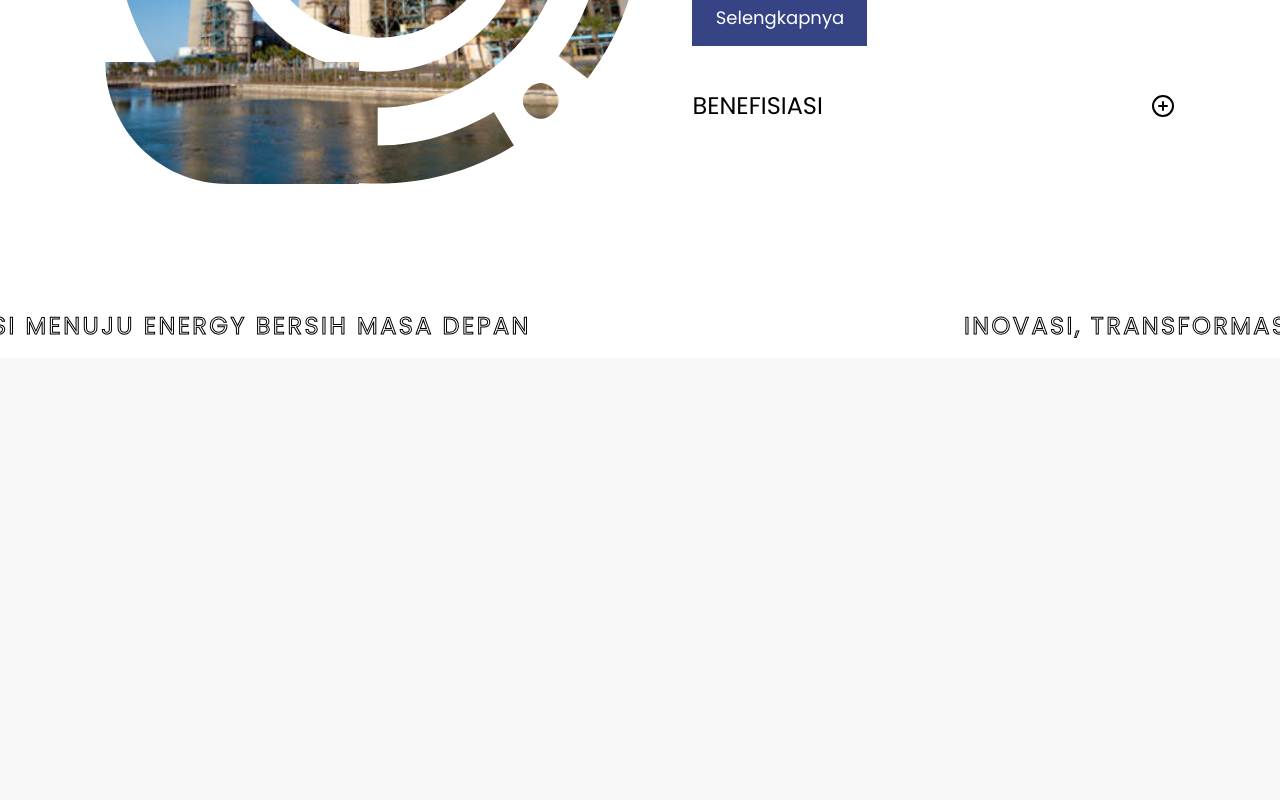
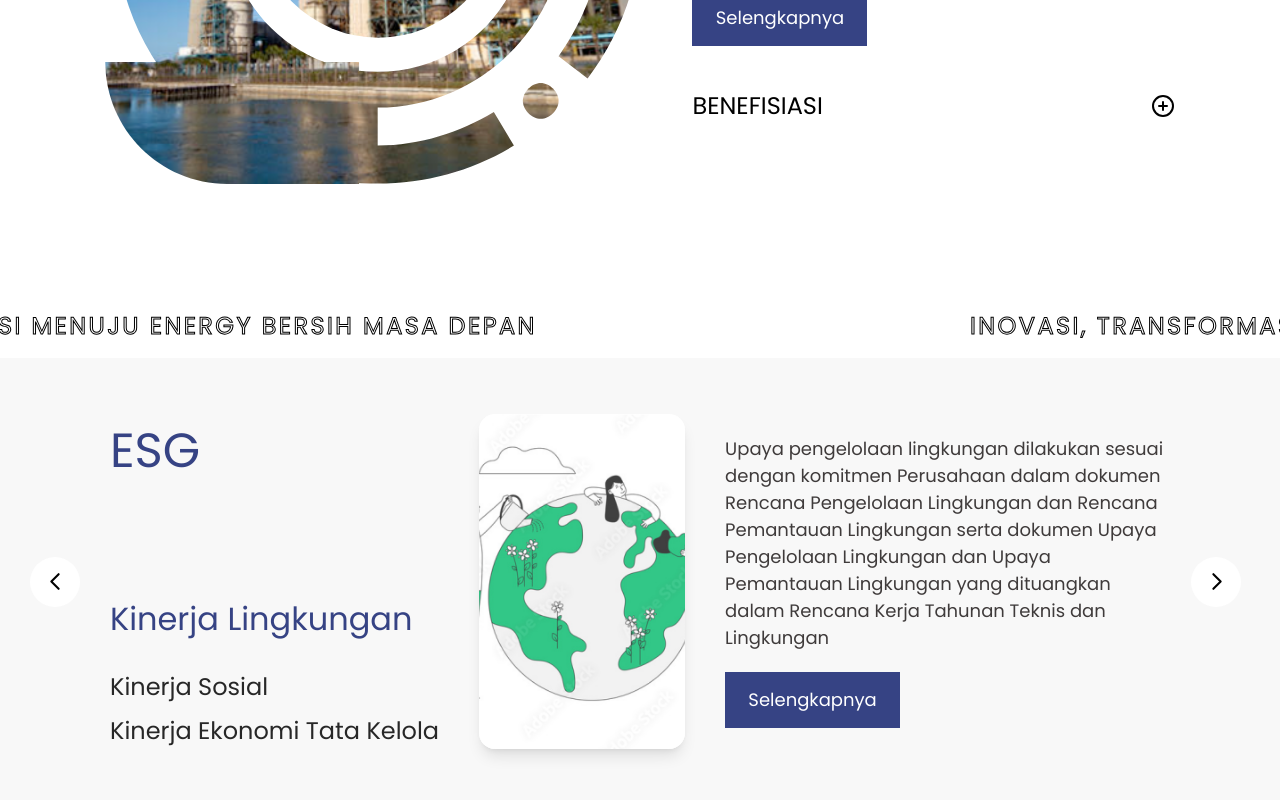
Before and after one commit to gusmanwijaya/bukit-asam-app, a Next.js app: page / in a window 1280 px wide. Shown: the part 2800-3600 px from the top of the page. Built offline with nearby package versions, Linux system fonts and the light colour scheme.

Commit message:
Slicing section esg

```diff
--- /dev/null
+++ b/components/atoms/Button/index.js
@@ -0,0 +1,13 @@
+import React from "react";
+
+const Button = ({ text }) => {
+  return (
+    <div className="w-[175px] h-[56px] bg-blue1 p-[14px]">
+      <p className="text-center text-white font-poppins text-[18px] font-normal">
+        {text}
+      </p>
+    </div>
+  );
+};
+
+export default Button;
--- /dev/null
+++ b/components/organisms/SectionESG/index.js
@@ -0,0 +1,76 @@
+/* eslint-disable @next/next/no-img-element */
+import React from "react";
+import { HiOutlineChevronLeft, HiOutlineChevronRight } from "react-icons/hi";
+import Button from "../../atoms/Button";
+
+const SectionESG = () => {
+  return (
+    <div className="bg-gray6 px-[30px] 2xl:px-[120px] py-[56px] lg:flex lg:flex-row 2xl:z-0">
+      <div className="flex flex-row items-center justify-between lg:hidden">
+        <h1 className="text-[48px] text-blue1 font-poppins font-normal uppercase">
+          ESG
+        </h1>
+        <div className="flex flex-row items-center">
+          <div className="w-[50px] h-[50px] rounded-[25px] flex justify-center items-center bg-white cursor-pointer">
+            <HiOutlineChevronLeft className="w-[25px] h-[25px]" />
+          </div>
+          <div className="w-[12px]" />
+          <div className="w-[50px] h-[50px] rounded-[25px] flex justify-center items-center bg-white cursor-pointer">
+            <HiOutlineChevronRight className="w-[25px] h-[25px]" />
+          </div>
+        </div>
+      </div>
+      <div className="lg:flex lg:flex-row lg:justify-between 2xl:justify-between lg:items-center lg:space-x-[20px] 2xl:space-x-0 2xl:w-full">
+        <div className="lg:flex lg:flex-row lg:items-center lg:space-x-[30px]">
+          <div className="w-[50px] h-[50px] rounded-[25px] hidden lg:flex justify-center items-center bg-white cursor-pointer">
+            <HiOutlineChevronLeft className="w-[25px] h-[25px]" />
+          </div>
+          <div>
+            <h1 className="text-[48px] text-blue1 font-poppins font-normal uppercase hidden lg:block">
+              ESG
+            </h1>
+            <div className="h-[38px] lg:h-[108px]" />
+            <h6 className="capitalize text-[32px] font-poppins font-normal text-blue1">
+              Kinerja Lingkungan
+            </h6>
+            <div className="h-[26px]" />
+            <p className="capitalize text-[24px] font-poppins font-normal text-gray5">
+              Kinerja Sosial
+            </p>
+            <div className="h-[8px]" />
+            <p className="capitalize text-[24px] font-poppins font-normal text-gray5">
+              Kinerja Ekonomi Tata Kelola
+            </p>
+          </div>
+        </div>
+        <div className="h-[38px]" />
+        <div className="bg-white rounded-2xl overflow-hidden shadow-lg lg:w-[206px] lg:h-[335px] 2xl:w-[506px] 2xl:h-[635px] 2xl:z-10 2xl:-mb-[90px] 2xl:shadow-xl">
+          <img
+            src="/assets/illustration/illustration-4.png"
+            alt="Illustration"
+            className="w-full h-full object-cover"
+          />
+        </div>
+        <div className="h-[36px]" />
+        <div className="lg:flex lg:flex-row lg:items-center lg:space-x-[20px]">
+          <div>
+            <p className="text-[18px] font-poppins font-normal text-gray2 lg:max-w-[446px]">
+              Upaya pengelolaan lingkungan dilakukan sesuai dengan komitmen
+              Perusahaan dalam dokumen Rencana Pengelolaan Lingkungan dan
+              Rencana Pemantauan Lingkungan serta dokumen Upaya Pengelolaan
+              Lingkungan dan Upaya Pemantauan Lingkungan yang dituangkan dalam
+              Rencana Kerja Tahunan Teknis dan Lingkungan
+            </p>
+            <div className="h-[21px]" />
+            <Button text="Selengkapnya" />
+          </div>
+          <div className="w-[50px] h-[50px] rounded-[25px] lg:flex justify-center items-center bg-white hidden cursor-pointer">
+            <HiOutlineChevronRight className="w-[25px] h-[25px]" />
+          </div>
+        </div>
+      </div>
+    </div>
+  );
+};
+
+export default SectionESG;
--- a/components/organisms/SectionPengembangBisnis/index.js
+++ b/components/organisms/SectionPengembangBisnis/index.js
@@ -4,6 +4,7 @@ import { ScrollMenu } from "react-horizontal-scrolling-menu";
 import Marquee from "react-fast-marquee";
 import Category from "../../atoms/Category";
 import CardHorizontalScroll from "../../molecules/CardHorizontalScroll";
+import Button from "../../atoms/Button";
 
 const SectionPengembanganBisnis = () => {
   return (
@@ -127,11 +128,7 @@ const SectionPengembanganBisnis = () => {
                 sama strategis untuk pengembangan pembangkit & usaha EPC dan
                 O&M.
               </p>
-              <div className="w-[175px] h-[56px] bg-blue1 p-[14px]">
-                <p className="text-center text-white font-poppins text-[18px] font-normal">
-                  Selengkapnya
-                </p>
-              </div>
+              <Button text="Selengkapnya" />
             </div>
           </div>
           <div className="flex flex-row justify-between items-center mb-[86px]">
--- a/pages/index.js
+++ b/pages/index.js
@@ -3,6 +3,7 @@ import Head from "next/head";
 import Header from "../components/molecules/Header";
 import SectionHero from "../components/organisms/SectionHero";
 import SectionPengembanganBisnis from "../components/organisms/SectionPengembangBisnis";
+import SectionESG from "../components/organisms/SectionESG";
 
 export default function Home() {
   const backgroundImage = [
@@ -32,7 +33,8 @@ export default function Home() {
       <Header />
       <SectionHero backgroundImage={backgroundImage} />
       <SectionPengembanganBisnis />
-      <div className="h-[1237px] lg:h-[709px] bg-gray6" />
+      <SectionESG />
+      <div className="h-[100px]" />
     </>
   );
 }
```
